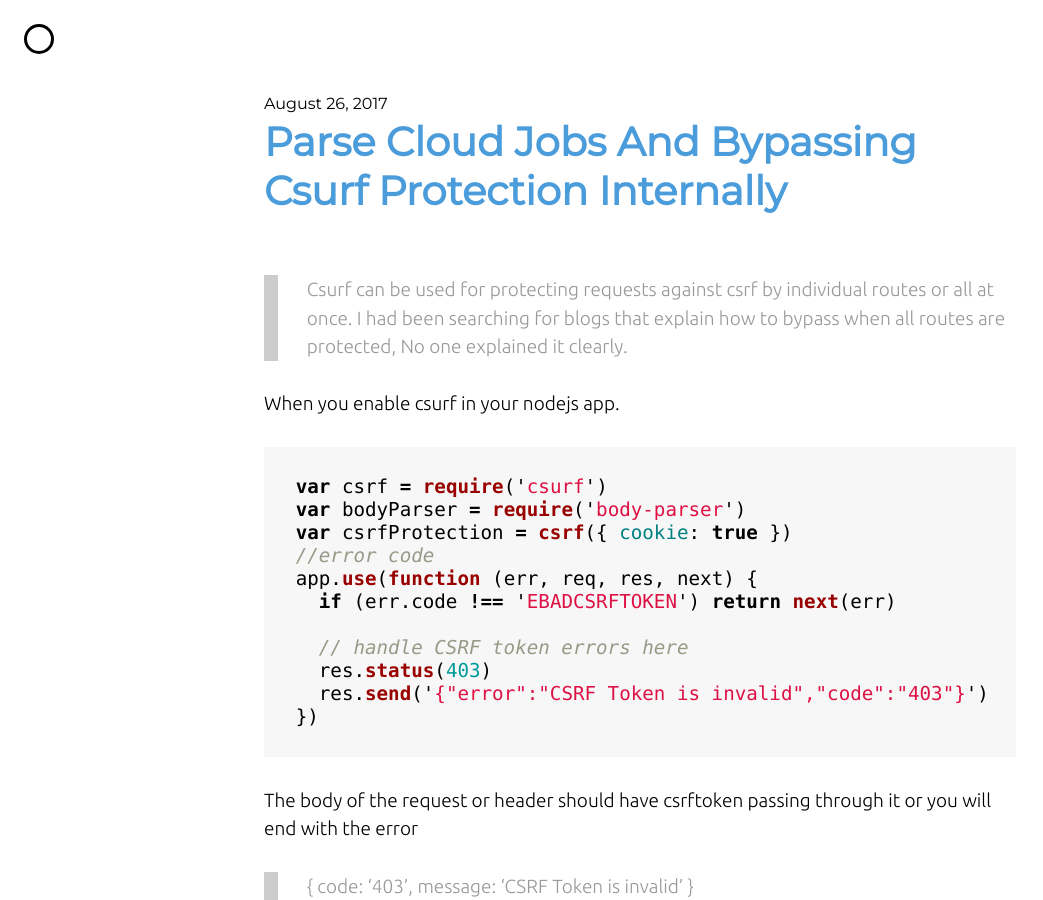
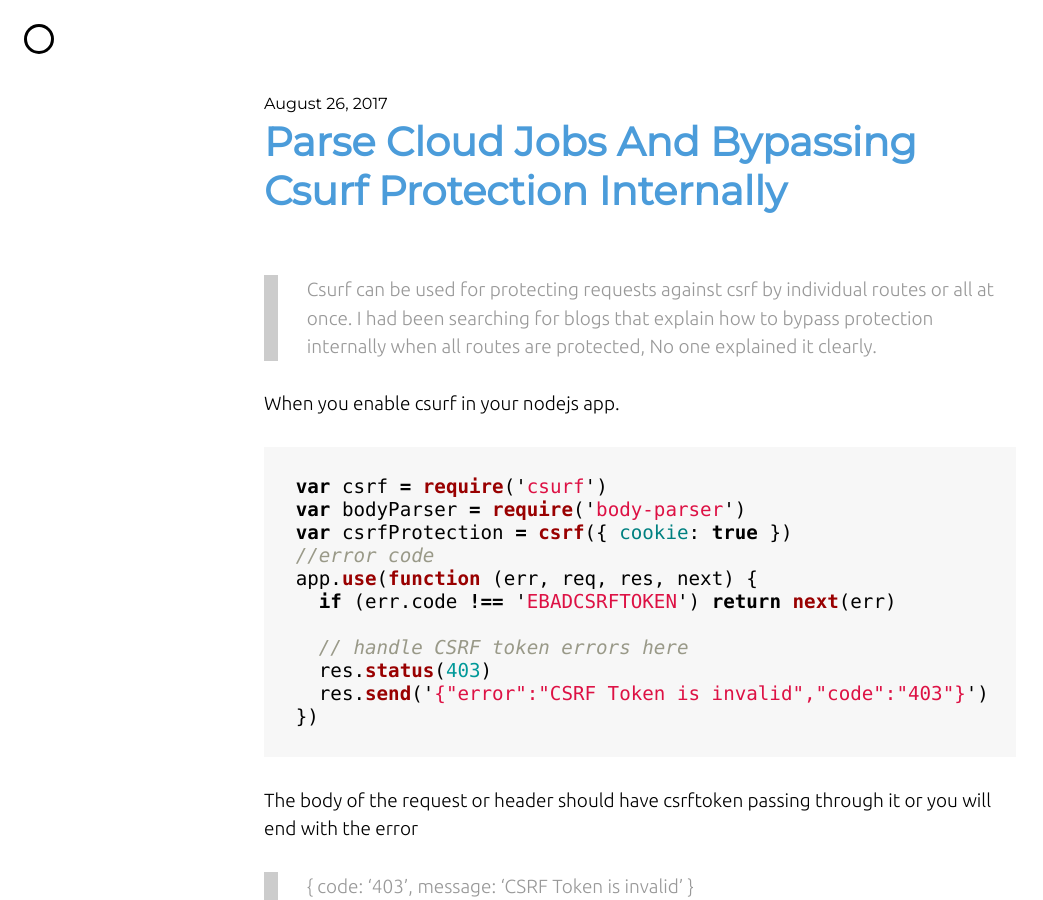
Before and after one commit to cymtrick/lol, a Jekyll site: the page built from _posts/2017-08-26-Parse-Cloud-jobs-and-Bypassing-csurf-protection-internally.md, in a window 1280 px wide and 900 px high. Shown: the whole window, without its empty margins (0-1043 px from the left). Built offline with Jekyll 4.4.1, drawn with Linux system fonts in a browser that asks for light colours; nearby versions of some CDN libraries.

Commit message:
Update 2017-08-26-Parse-Cloud-jobs-and-Bypassing-csurf-protection-internally.md

```diff
--- a/_posts/2017-08-26-Parse-Cloud-jobs-and-Bypassing-csurf-protection-internally.md
+++ b/_posts/2017-08-26-Parse-Cloud-jobs-and-Bypassing-csurf-protection-internally.md
@@ -1,4 +1,4 @@
-> Csurf can be used for protecting requests against csrf by individual routes or all at once. I had been searching for blogs that explain how to bypass when all routes are protected, No one explained it clearly.
+> Csurf can be used for protecting requests against csrf by individual routes or all at once. I had been searching for blogs that explain how to bypass protection internally when all routes are protected, No one explained it clearly.
 
 When you enable csurf in your nodejs app.
 
```
